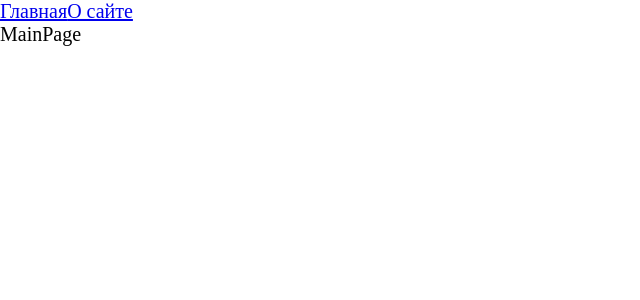
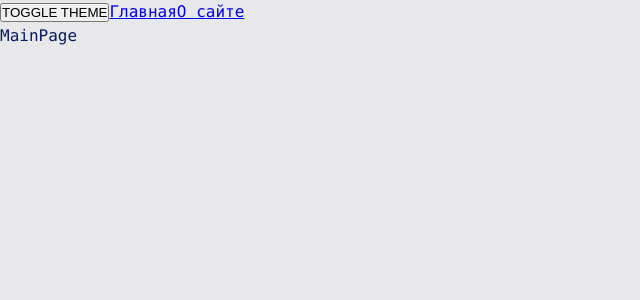
Before and after one commit to gilleks/react-sandbox-extended, a React app: page / in a window 1280 px wide. Shown: the top 300 px of the page, without its empty margins (0-640 px from the left). Built offline with nearby package versions, Linux system fonts and the light colour scheme.

Commit message:
GILL-5: added theme

```diff
--- a/package.json
+++ b/package.json
@@ -12,8 +12,8 @@
   "author": "",
   "license": "ISC",
   "devDependencies": {
-    "@types/node": "^20.11.21",
-    "@types/react": "^18.2.60",
+    "@types/node": "^20.11.24",
+    "@types/react": "^18.2.61",
     "@types/react-dom": "^18.2.19",
     "@types/react-router-dom": "^5.3.3",
     "@types/webpack": "^5.28.5",
@@ -34,6 +34,6 @@
   "dependencies": {
     "react": "^18.2.0",
     "react-dom": "^18.2.0",
-    "react-router-dom": "^6.22.1"
+    "react-router-dom": "^6.22.2"
   }
 }
--- a/src/App.tsx
+++ b/src/App.tsx
@@ -1,16 +1,19 @@
 import { FC, Suspense } from 'react';
-import { Route, Routes } from 'react-router-dom';
-import { Link } from 'react-router-dom';
+import { Link, Route, Routes } from 'react-router-dom';
+
 import { AboutPageLazy } from './pages/AboutPage/AboutPage.lazy';
+import { MainPageLazy } from './pages/MainPage/MainPage.lazy';
+import { useTheme } from './theme/hooks/useTheme';
 
-import './index.scss';
-import { MainPageLazy } from './pages/MainPage/MainPage.lazy';
-
+import './styles/index.scss';
 
 
 export const App: FC = () => {
+    const { theme, toggleTheme } = useTheme();
+
     return (
-        <div className='app'>
+        <div className={`app ${theme}`}>
+            <button onClick={toggleTheme}>TOGGLE THEME</button>
             <Link to={'/'}>Главная</Link>
             <Link to={'/about'}>О сайте</Link>
             <Suspense fallback={<div>Loading...</div>}>
@@ -20,7 +23,7 @@
                 </Routes>
             </Suspense>
         </div>
-    )
-}
+    );
+};
 
 export default App;
--- a/src/index.tsx
+++ b/src/index.tsx
@@ -1,10 +1,14 @@
 import { render } from 'react-dom';
+import { BrowserRouter } from 'react-router-dom';
+
 import App from './App';
-import { BrowserRouter } from 'react-router-dom';
+import { ThemeProvider } from './theme/ThemeProvider';
 
 render(
     <BrowserRouter>
-        <App />
+        <ThemeProvider>
+            <App />
+        </ThemeProvider>
     </BrowserRouter>,
     document.getElementById('root'),
 );
--- /dev/null
+++ b/src/styles/index.scss
@@ -0,0 +1,14 @@
+@import "reset.scss";
+@import "variables/globals.scss";
+@import "themes/dark.scss";
+@import "themes/light.scss";
+
+
+.app {
+    font: var(--font-m);
+
+    background: var(--bg-color);
+    color: var(--primary-color);
+
+    min-height: 100vh;
+}
--- a/src/index.scss
+++ b/src/styles/reset.scss
@@ -3,7 +3,3 @@
     padding: 0;
     box-sizing: border-box;
 }
-
-.app {
-    font-size: 20px;
-}
--- /dev/null
+++ b/src/styles/themes/dark.scss
@@ -0,0 +1,6 @@
+.app.dark {
+    --bg-color: #0e0e75;
+
+    --primary-color: #049604;
+    --secondary-color: #04ff04;
+}
--- /dev/null
+++ b/src/styles/themes/light.scss
@@ -0,0 +1,6 @@
+.app.light {
+    --bg-color: #e8e8ea;
+
+    --primary-color: #041c65;
+    --secondary-color: #0449e0;
+}
--- /dev/null
+++ b/src/styles/variables/globals.scss
@@ -0,0 +1,11 @@
+.app {
+    --font-family-main: Consolas, "Arial", Serif;
+
+    --font-size-m: 16px;
+    --font-line-m: 24px;
+    --font-m: var(--font-size-m) / var(--font-line-m) var(--font-family-main);
+
+    --font-size-l: 24px;
+    --font-line-l: 32px;
+    --font-l: var(--font-size-l) / var(--font-line-l) var(--font-family-main);
+}
--- /dev/null
+++ b/src/theme/ThemeContext.ts
@@ -0,0 +1,16 @@
+import { createContext } from 'react';
+
+
+export const LOCAL_STORAGE_THEME_KEY = 'theme';
+
+export enum Theme {
+    LIGHT = 'light',
+    DARK = 'dark',
+}
+
+type ThemeContextType = {
+    theme?: Theme;
+    setTheme?: (theme: Theme) => void;
+};
+
+export const ThemeContext = createContext<ThemeContextType>({});
--- /dev/null
+++ b/src/theme/ThemeProvider.tsx
@@ -0,0 +1,27 @@
+import { FC, useMemo, useState } from 'react';
+
+import { LOCAL_STORAGE_THEME_KEY, Theme, ThemeContext } from './ThemeContext';
+
+
+const defaultTheme = localStorage.getItem(LOCAL_STORAGE_THEME_KEY) as Theme || Theme.LIGHT;
+
+type ThemeProviderPropsType = {
+    children?: React.ReactNode;
+};
+
+export const ThemeProvider: FC<ThemeProviderPropsType> = (props) => {
+    const { children } = props;
+
+    const [theme, setTheme] = useState<Theme>(defaultTheme);
+
+    const defaultProps = useMemo(() => ({
+        theme: theme,
+        setTheme: setTheme,
+    }), [theme]);
+
+    return (
+        <ThemeContext.Provider value={defaultProps}>
+            {children}
+        </ThemeContext.Provider>
+    );
+};
--- /dev/null
+++ b/src/theme/hooks/useTheme.ts
@@ -0,0 +1,24 @@
+import { useContext } from 'react';
+import { LOCAL_STORAGE_THEME_KEY, Theme, ThemeContext } from '../ThemeContext';
+
+type UseThemeType = {
+    theme: Theme,
+    toggleTheme: () => void,
+};
+
+export const useTheme = () => {
+    const { theme, setTheme } = useContext(ThemeContext);
+
+    const toggleTheme = () => {
+        const newTheme = theme === Theme.LIGHT ? Theme.DARK : Theme.LIGHT;
+
+        setTheme(newTheme);
+
+        localStorage.setItem(LOCAL_STORAGE_THEME_KEY, newTheme);
+    };
+
+    return {
+        theme,
+        toggleTheme,
+    };
+};
```
Also changed, not shown: config/mainBuild/buildWebpackConfig.ts (+8 -8 lines), 1 other file (tests, documents, lock files or other folders).
